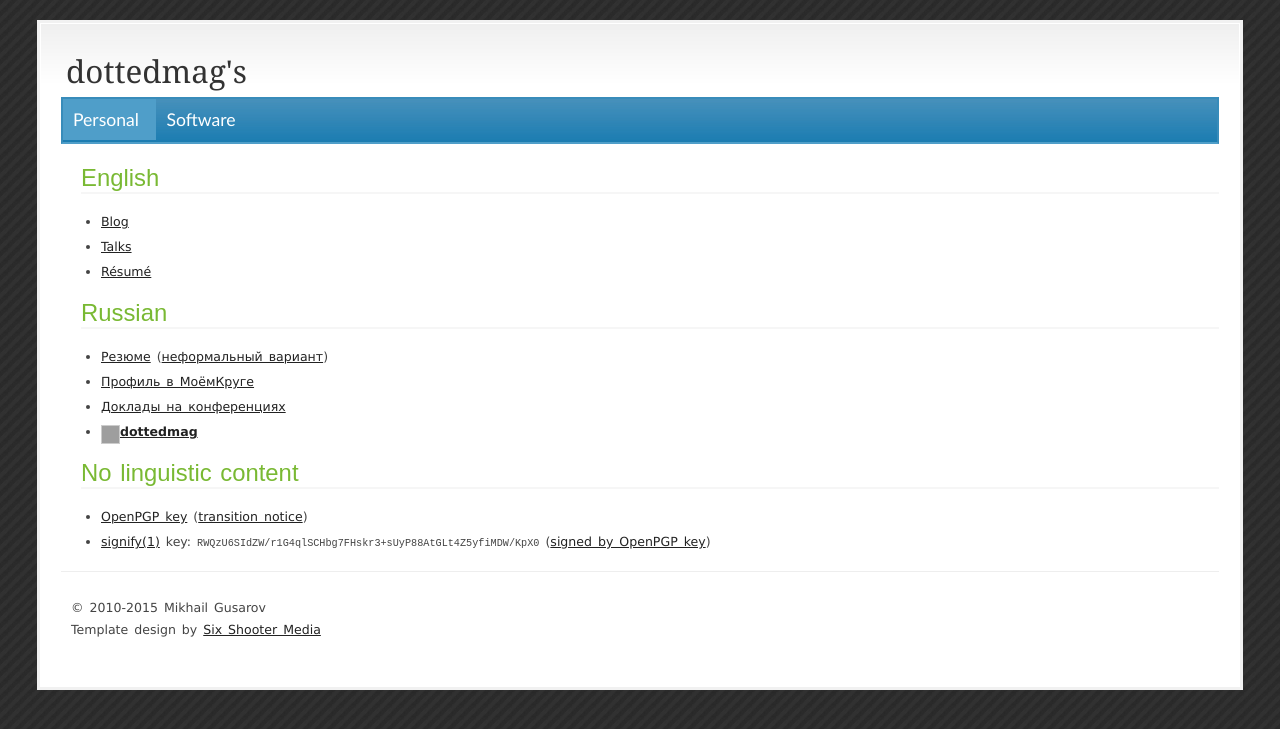
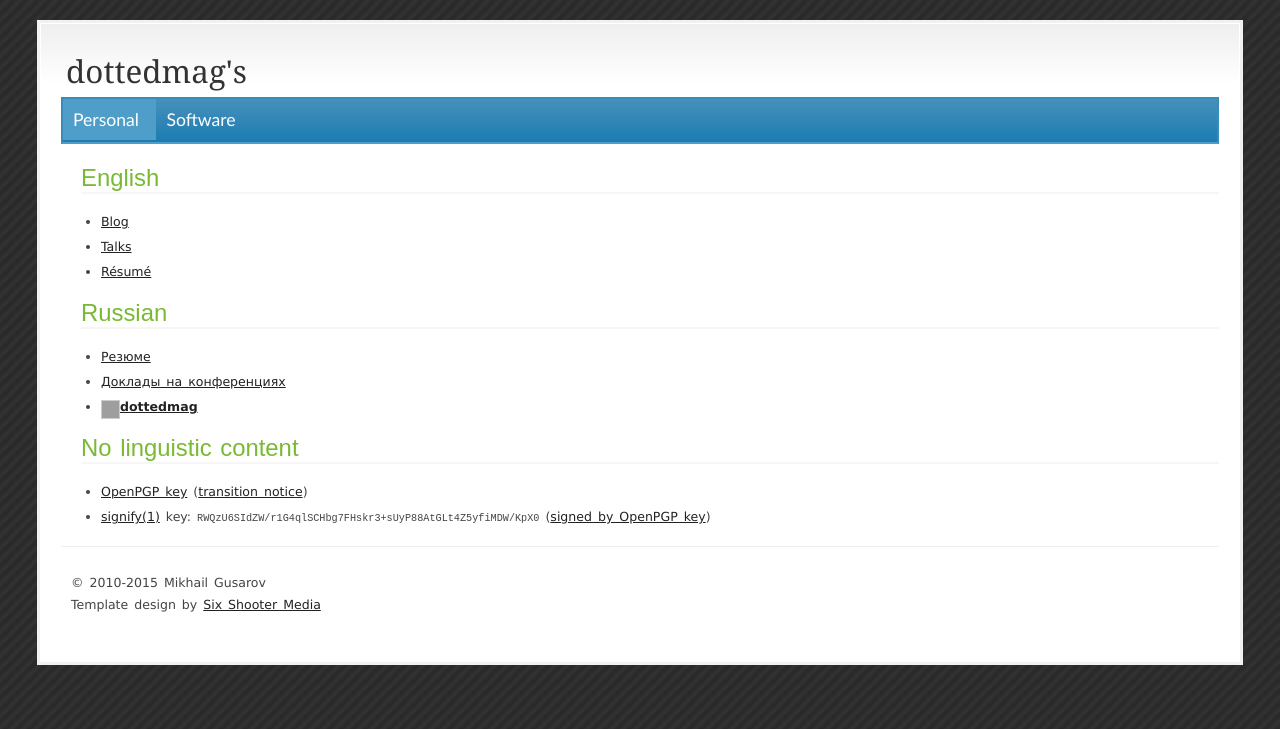
Before and after one commit to dottedmag/dottedmag.net, a Jekyll site: the page built from index.html, in a window 1280 px wide. Shown: the top 729 px of the page. Built offline with Jekyll 4.4.1, drawn with Linux system fonts in a browser that asks for light colours; Markdown is read by kramdown in place of the engine named in the settings; grey boxes are pictures that could not be loaded.

Commit message:
Index: HTTPS and remove obsolete link

```diff
--- a/index.html
+++ b/index.html
@@ -10,14 +10,13 @@
 ---
 <h2>English</h2>
 <ul>
-  <li><a href="http://blog.dottedmag.net/">Blog</a></li>
+  <li><a href="https://blog.dottedmag.net/">Blog</a></li>
   <li><a href="/talks/en/">Talks</a></li>
   <li><a href="/mikhail-gusarov-resume/">Résumé</a></li>
 </ul>
 <h2>Russian</h2>
 <ul>
-  <li><a href="/mikhail-gusarov-resume-ru/">Резюме</a> (<a href="/mikhail-gusarov-resume-informal-ru/">неформальный вариант</a>)</li>
-  <li><a href="https://dottedmag.moikrug.ru/">Профиль в МоёмКруге</a></li>
+  <li><a href="/mikhail-gusarov-resume-ru/">Резюме</a></li>
   <li><a href="/talks/ru/">Доклады на конференциях</a></li>
   <li><a href='https://dottedmag.dreamwidth.org/'><img src='https://www.dreamwidth.org/img/silk/identity/user.png' alt='[info]' width='17' height='17' style='vertical-align: bottom; border: 0; padding-right: 1px;' /><b>dottedmag</b></a></li>
 </ul>
```
